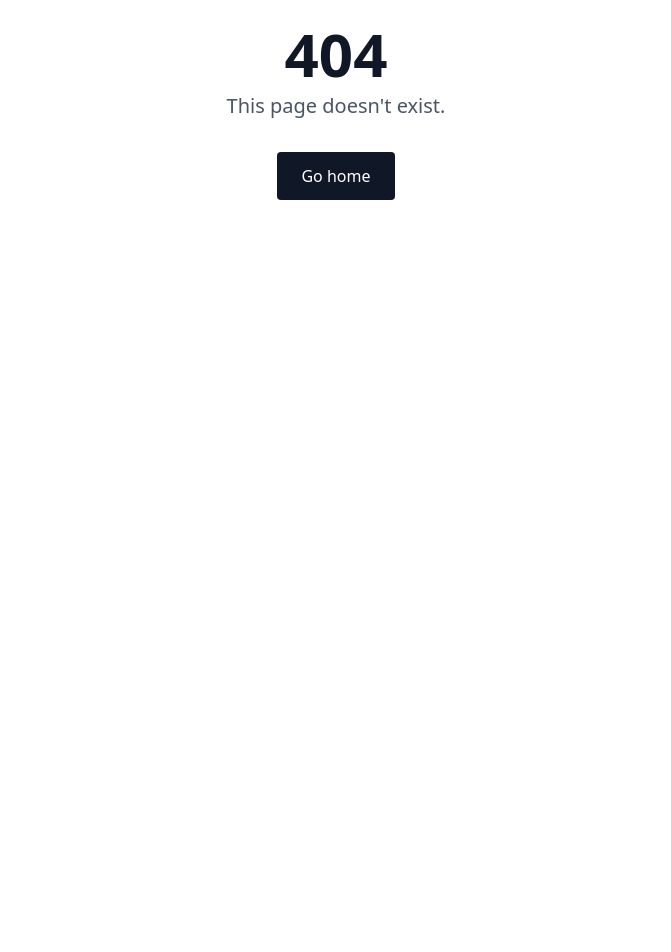
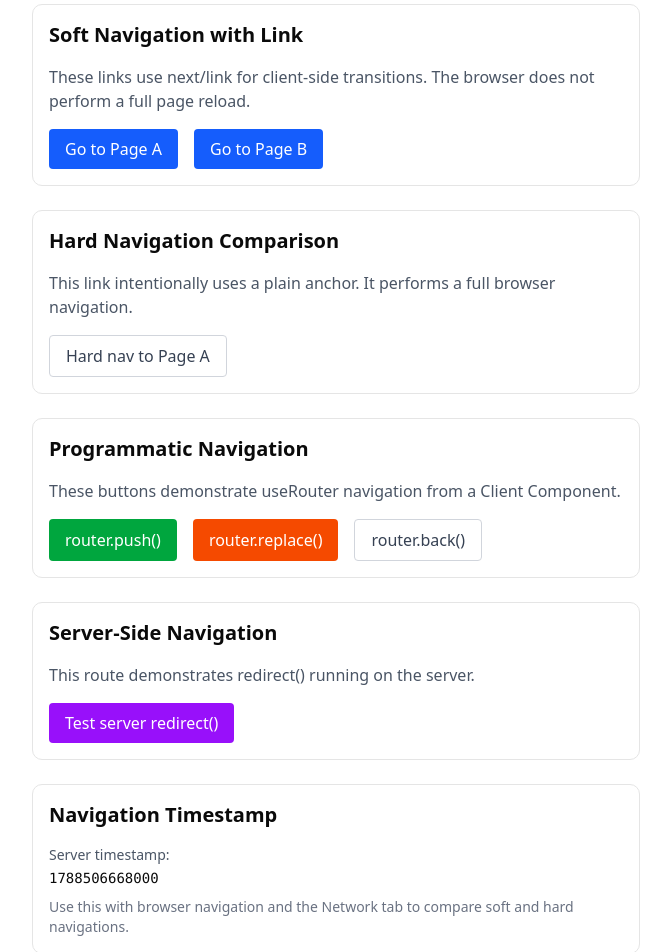
Before and after one commit to VirajJayasiri/nextjs-foundations, a Next.js app in the folder apps/web/: page /nav-demo in a window 1280 px wide. Before the commit this address had no page. Shown: the part 120-1072 px from the top of the page, without its empty margins (304-975 px from the left). Before the commit the page ends 800 px from the top, so only its background shows below. Built offline with nearby package versions, Linux system fonts and the light colour scheme.

Commit message:
feat(core): implement soft navigation via next/link

```diff
--- a/apps/web/src/app/(marketing)/layout.tsx
+++ b/apps/web/src/app/(marketing)/layout.tsx
@@ -1,3 +1,5 @@
+import Link from "next/link";
+
 export default function MarketingLayout({
   children,
 }: {
@@ -7,9 +9,9 @@ export default function MarketingLayout({
     <div className="min-h-screen">
       <header className="mb-8 border-b py-4">
         <nav className="flex gap-4">
-          <a href="/" className="font-semibold">Home</a>
-          <a href="/about" className="text-gray-600 hover:text-gray-900">About</a>
-          <a href="/pricing" className="text-gray-600 hover:text-gray-900">Pricing</a>
+          <Link href="/" className="font-semibold">Home</Link>
+          <Link href="/about" className="text-gray-600 hover:text-gray-900">About</Link>
+          <Link href="/pricing" className="text-gray-600 hover:text-gray-900">Pricing</Link>
         </nav>
       </header>
       <main>{children}</main>
--- /dev/null
+++ b/apps/web/src/app/nav-demo/navigation-buttons.tsx
@@ -0,0 +1,33 @@
+"use client";
+
+import { useRouter } from "next/navigation";
+
+export function NavigationButtons() {
+  const router = useRouter();
+
+  return (
+    <div className="flex flex-wrap gap-4">
+      <button
+        type="button"
+        onClick={() => router.push("/nav-demo/page-a")}
+        className="rounded bg-green-600 px-4 py-2 text-white hover:bg-green-700"
+      >
+        router.push()
+      </button>
+      <button
+        type="button"
+        onClick={() => router.replace("/nav-demo/page-b")}
+        className="rounded bg-orange-600 px-4 py-2 text-white hover:bg-orange-700"
+      >
+        router.replace()
+      </button>
+      <button
+        type="button"
+        onClick={() => router.back()}
+        className="rounded border border-gray-300 px-4 py-2 text-gray-700 hover:bg-gray-50"
+      >
+        router.back()
+      </button>
+    </div>
+  );
+}
--- /dev/null
+++ b/apps/web/src/app/nav-demo/page-a/page.tsx
@@ -0,0 +1,26 @@
+import Link from "next/link";
+
+export default function PageA() {
+  return (
+    <main className="mx-auto max-w-2xl p-8">
+      <h1 className="mb-4 font-bold text-2xl">Page A</h1>
+      <p className="mb-6 text-gray-600">
+        You navigated here without a full page reload.
+      </p>
+      <nav className="flex flex-wrap gap-4" aria-label="Page navigation">
+        <Link
+          href="/nav-demo"
+          className="rounded bg-blue-600 px-4 py-2 text-white hover:bg-blue-700"
+        >
+          Back to Demo
+        </Link>
+        <Link
+          href="/nav-demo/page-b"
+          className="rounded bg-blue-600 px-4 py-2 text-white hover:bg-blue-700"
+        >
+          Go to Page B
+        </Link>
+      </nav>
+    </main>
+  );
+}
--- /dev/null
+++ b/apps/web/src/app/nav-demo/page-b/page.tsx
@@ -0,0 +1,26 @@
+import Link from "next/link";
+
+export default function PageB() {
+  return (
+    <main className="mx-auto max-w-2xl p-8">
+      <h1 className="mb-4 font-bold text-2xl">Page B</h1>
+      <p className="mb-6 text-gray-600">
+        You navigated here without a full page reload.
+      </p>
+      <nav className="flex flex-wrap gap-4" aria-label="Page navigation">
+        <Link
+          href="/nav-demo"
+          className="rounded bg-blue-600 px-4 py-2 text-white hover:bg-blue-700"
+        >
+          Back to Demo
+        </Link>
+        <Link
+          href="/nav-demo/page-a"
+          className="rounded bg-blue-600 px-4 py-2 text-white hover:bg-blue-700"
+        >
+          Go to Page A
+        </Link>
+      </nav>
+    </main>
+  );
+}
--- /dev/null
+++ b/apps/web/src/app/nav-demo/page.tsx
@@ -0,0 +1,97 @@
+import Link from "next/link";
+import { connection } from "next/server";
+
+import { NavigationButtons } from "./navigation-buttons";
+
+export default async function NavDemoPage() {
+  await connection();
+
+  const serverTimestamp = Date.now();
+
+  return (
+    <main className="mx-auto max-w-2xl p-8">
+      <h1 className="mb-6 font-bold text-3xl">Navigation Demo</h1>
+
+      <div className="space-y-6">
+        <section className="rounded-lg border p-4">
+          <h2 className="mb-4 font-semibold text-xl">Soft Navigation with Link</h2>
+          <p className="mb-4 text-gray-600">
+            These links use next/link for client-side transitions. The browser
+            does not perform a full page reload.
+          </p>
+          <nav className="flex flex-wrap gap-4" aria-label="Soft navigation examples">
+            <Link
+              href="/nav-demo/page-a"
+              className="rounded bg-blue-600 px-4 py-2 text-white hover:bg-blue-700"
+            >
+              Go to Page A
+            </Link>
+            <Link
+              href="/nav-demo/page-b"
+              className="rounded bg-blue-600 px-4 py-2 text-white hover:bg-blue-700"
+            >
+              Go to Page B
+            </Link>
+          </nav>
+        </section>
+
+        <section className="rounded-lg border p-4">
+          <h2 className="mb-4 font-semibold text-xl">Hard Navigation Comparison</h2>
+          <p className="mb-4 text-gray-600">
+            This link intentionally uses a plain anchor. It performs a full
+            browser navigation.
+          </p>
+          <a
+            href="/nav-demo/page-a"
+            className="inline-block rounded border border-gray-300 px-4 py-2 text-gray-700 hover:bg-gray-50"
+          >
+            Hard nav to Page A
+          </a>
+        </section>
+
+        <section className="rounded-lg border p-4">
+          <h2 className="mb-4 font-semibold text-xl">Programmatic Navigation</h2>
+          <p className="mb-4 text-gray-600">
+            These buttons demonstrate useRouter navigation from a Client Component.
+          </p>
+          <NavigationButtons />
+        </section>
+
+        <section className="rounded-lg border p-4">
+          <h2 className="mb-4 font-semibold text-xl">Server-Side Navigation</h2>
+          <p className="mb-4 text-gray-600">
+            This route demonstrates redirect() running on the server.
+          </p>
+          <Link
+            href="/nav-demo/server-redirect"
+            className="inline-block rounded bg-purple-600 px-4 py-2 text-white hover:bg-purple-700"
+          >
+            Test server redirect()
+          </Link>
+        </section>
+
+        <section className="rounded-lg border p-4">
+          <h2 className="mb-4 font-semibold text-xl">Navigation Timestamp</h2>
+          <p className="text-gray-600 text-sm">Server timestamp:</p>
+          <code className="font-mono text-sm">{serverTimestamp}</code>
+          <p className="mt-2 text-gray-500 text-sm">
+            Use this with browser navigation and the Network tab to compare soft
+            and hard navigations.
+          </p>
+        </section>
+      </div>
+
+      <section className="mt-8 rounded bg-gray-100 p-4">
+        <h2 className="mb-2 font-semibold">Key Concepts</h2>
+        <ul className="list-inside list-disc space-y-1 text-gray-600 text-sm">
+          <li>Link: declarative client-side navigation</li>
+          <li>Plain anchor: full browser navigation</li>
+          <li>router.push(): adds a history entry</li>
+          <li>router.replace(): replaces the current history entry</li>
+          <li>router.back(): returns through browser history</li>
+          <li>redirect(): server-side navigation</li>
+        </ul>
+      </section>
+    </main>
+  );
+}
--- /dev/null
+++ b/apps/web/src/app/nav-demo/server-redirect/page.tsx
@@ -0,0 +1,5 @@
+import { redirect } from "next/navigation";
+
+export default function ServerRedirectPage() {
+  redirect("/nav-demo/page-a");
+}
```
